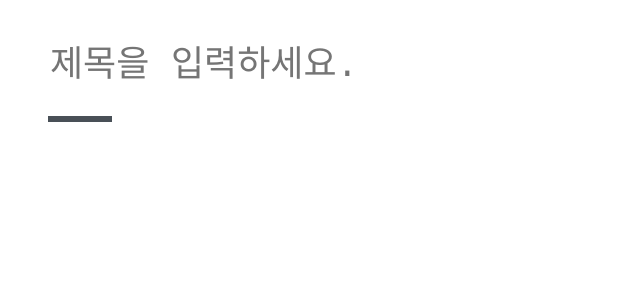
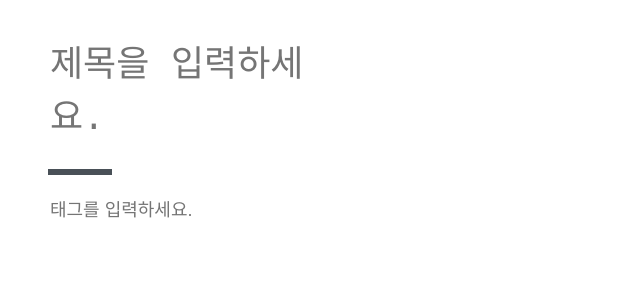
Before and after one commit to WE-SOPT-29th-Web-Part/Euijin-Kim, a React (Create React App) app in the folder react-velog-clone/: page /write in a window 1280 px wide. Shown: the top 300 px of the page, without its empty margins (0-640 px from the left). Built offline with nearby package versions, Linux system fonts and the light colour scheme.

Commit message:
feat: submit하면 tag 추가되도록 구현

```diff
--- a/react-velog-clone/src/components/write/ArticleTag.jsx
+++ b/react-velog-clone/src/components/write/ArticleTag.jsx
@@ -1,7 +1,52 @@
-import React from "react";
+import React, { useRef } from "react";
+import styled from "styled-components";
 
-const ArticleTag = () => {
-  return <div></div>;
+const ArticleTag = ({ tagArr, setTagArr }) => {
+  const inputRef = useRef(null);
+  const handleSubmit = (e) => {
+    if (e.key === "," || e.key === "Enter") {
+      console.log(`tarArr`, tagArr);
+      console.log(`e.target.value`, e.target.value);
+      setTagArr([...tagArr, e.target.value]);
+      inputRef.current.value = "";
+    }
+  };
+  return (
+    <Styled.Root>
+      {tagArr && tagArr.map((tag) => <span>{tag}</span>)}
+      <input
+        class="input"
+        type="text"
+        placeholder="태그를 입력하세요."
+        onKeyDown={handleSubmit}
+        ref={inputRef}
+      />
+    </Styled.Root>
+  );
 };
 
 export default ArticleTag;
+
+const Styled = {
+  Root: styled.div`
+    display: flex;
+    flex-wrap: wrap;
+    input {
+      outline: none;
+      border: none;
+      width: 200px;
+      font-size: 18px;
+    }
+    span {
+      display: inline-block;
+      padding: 0 16px;
+      height: 32px;
+      line-height: 32px;
+      margin-right: 12px;
+      background-color: rgb(241, 243, 245);
+      color: rgb(12, 166, 120);
+      border-radius: 16px;
+      cursor: pointer;
+    }
+  `,
+};
--- a/react-velog-clone/src/pages/Write.jsx
+++ b/react-velog-clone/src/pages/Write.jsx
@@ -1,4 +1,4 @@
-import React from "react";
+import React, { useState } from "react";
 import styled from "styled-components";
 import ArticleBody from "../components/write/ArticleBody";
 import ArticleTag from "../components/write/ArticleTag";
@@ -6,12 +6,13 @@ import ArticleTitle from "../components/write/ArticleTitle";
 import { colors } from "../libs/constants/colors";
 
 const Write = () => {
+  const [tagArr, setTagArr] = useState([]);
   return (
     <Styled.Root>
       <Styled.Top>
         <ArticleTitle />
         <Styled.MiddleLine />
-        <ArticleTag />
+        <ArticleTag tagArr={tagArr} setTagArr={setTagArr} />
       </Styled.Top>
       <ArticleBody />
     </Styled.Root>
@@ -24,6 +25,7 @@ const Styled = {
   Root: styled.div``,
   Top: styled.div`
     padding: 32px 48px 0 48px;
+    width: 50%;
   `,
   MiddleLine: styled.div`
     width: 64px;
```
